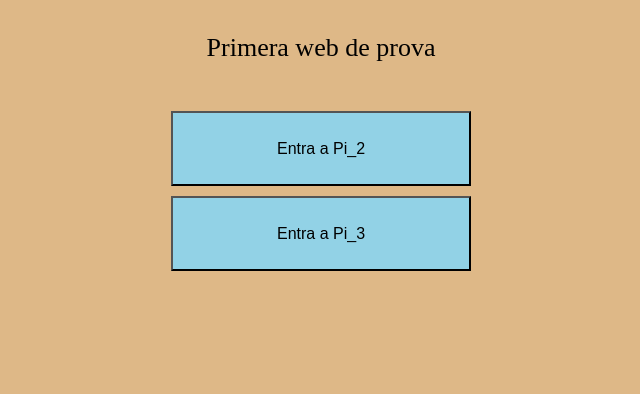
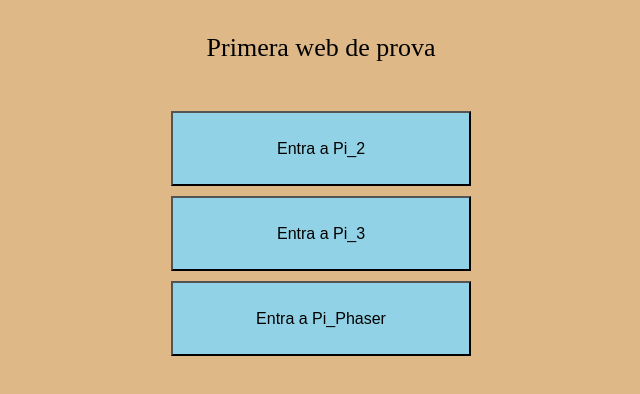
Before and after one commit to CarlosMelgosa/p_individual, a plain HTML site: page index.html in a window 1280 px wide. Shown: the whole page, without its empty margins (319-959 px from the left). Drawn offline with Linux system fonts and the light colour scheme.

Commit message:
Botó afegit
Botó a la practica Phaser afegir

```diff
--- a/index.html
+++ b/index.html
@@ -6,6 +6,8 @@
 			<script src="./pi_2/js/menu_controller.js"></script>
 			<script src="./pi_3/js/loader.js"></script>
 			<script src="./pi_3/js/menu_controller.js"></script>
+			<script src="./pi_phaser/js/loader.js"></script>
+			<script src="./pi_phaser/js/menu_controller.js"></script>
 			<title>Pràctica individual 1</title>
 		</head>
 		<body>
@@ -14,5 +16,7 @@
 			Entra a Pi_2</button>
 			<button class="index-object" onclick="carrega_pi_3()">
 				Entra a Pi_3</button>
+			<button class="index-object" onclick="phaser_game()">
+				Entra a Pi_Phaser</button>
 		</body>
 </html>
--- a/pi_phaser/js/menu_controller.js
+++ b/pi_phaser/js/menu_controller.js
@@ -7,7 +7,7 @@ function start_game(){
 }
 
 function phaser_game(){
-	loadpage("./html/phasergame.html");
+	loadpage("./pi_phaser/index.html");
 }
 function load(){
 	loadpage("./html/load.html");
```
